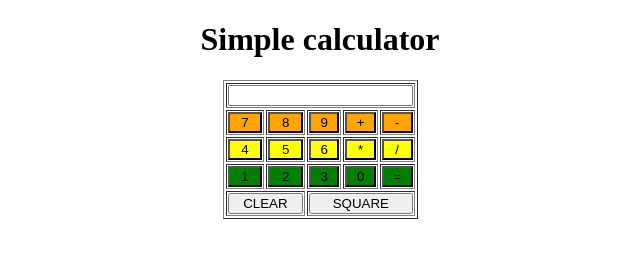
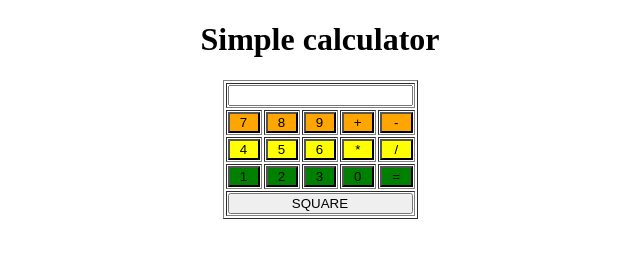
Before and after one commit to rohan25nov/proglab1, a plain HTML site: page index.html in a window 1280 px wide. Shown: the whole page, without its empty margins (320-960 px from the left). Drawn offline with Linux system fonts and the light colour scheme.

Commit message:
Removed Clear Button

```diff
--- a/index.html
+++ b/index.html
@@ -34,9 +34,7 @@
             var output=eval(exp);
             document.getElementById('res').value=output*output;
         }
-        function clean() {
-            document.getElementById('res').value="";
-        }
+
     </script>
 </head>
 <body>
@@ -99,10 +97,8 @@
             </td>
         </tr>
         <tr>
-            <td colspan="2">
-                <button onclick="clean()" type="button">CLEAR</button>
-            </td>
-            <td colspan="3">
+
+            <td colspan="5">
                 <button onclick="square()" type="button">SQUARE</button>
             </td>
         </tr>
```
